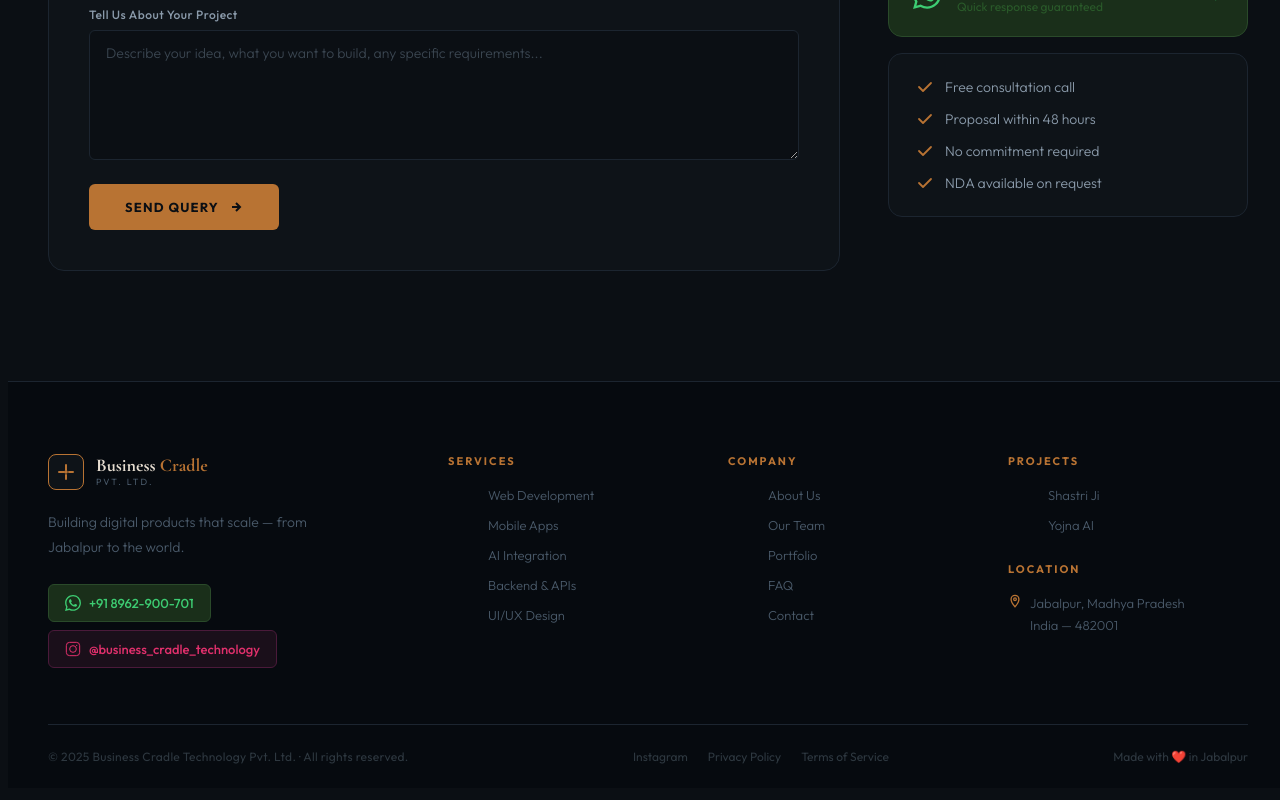
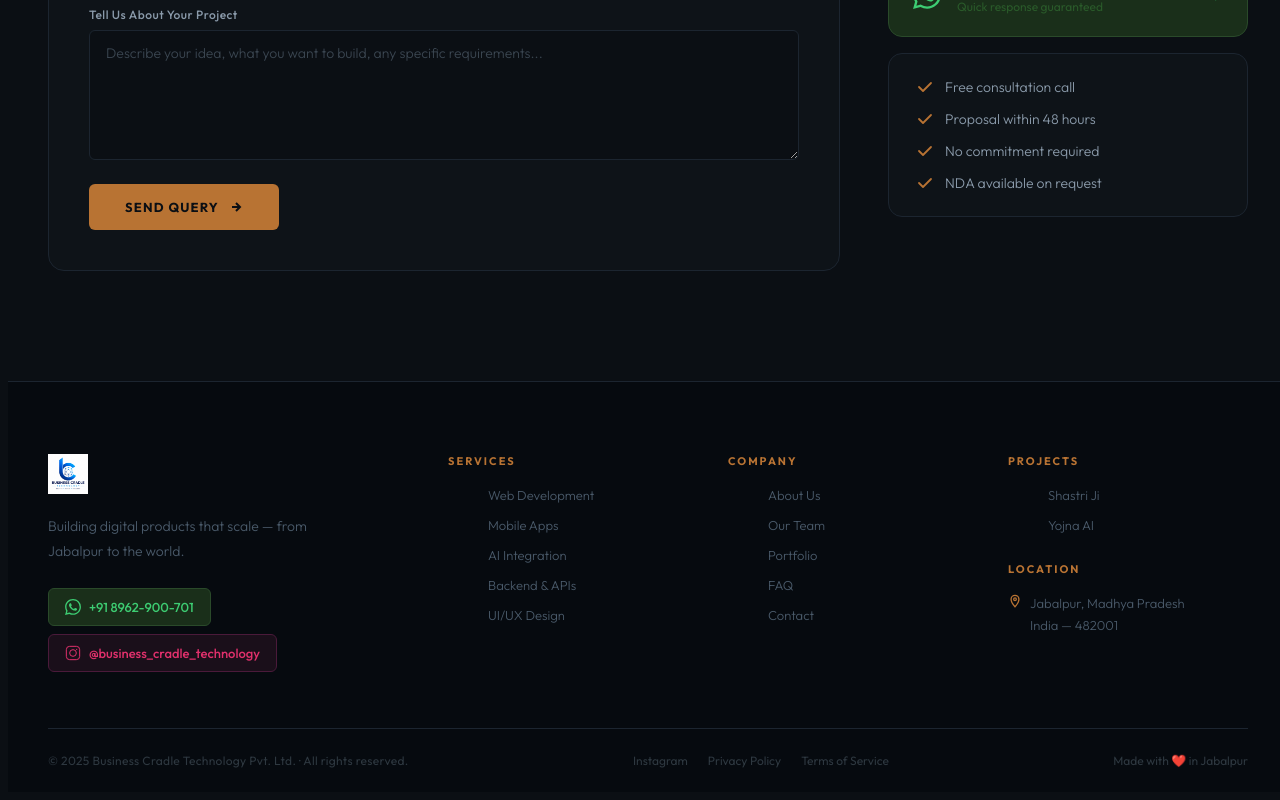
Before and after one commit to Arpita1-23/business-cradlers-web, a React (Vite) app: page / in a window 1280 px wide. Shown: the part 10671-11471 px from the top of the page. Built offline with nearby package versions, Linux system fonts and the light colour scheme.

Commit message:
Update logo to new Business Cradle bc lettermark

```diff
--- a/src/components/Footer.css
+++ b/src/components/Footer.css
@@ -3,12 +3,8 @@
 
 .footer-top { display:grid; grid-template-columns:320px 1fr; gap:80px; padding:72px 0 56px; border-bottom:1px solid #1c2530; }
 
-.footer-logo { display:flex; align-items:center; gap:12px; margin-bottom:20px; }
-.footer-logo-mark { width:36px; height:36px; border:1.5px solid #b87333; border-radius:8px; display:flex; align-items:center; justify-content:center; background:#0e1318; }
-.footer-logo-mark svg { width:18px; height:18px; }
-.footer-logo-name { font-family:'Cormorant Garamond',serif; font-size:18px; font-weight:700; color:#e6ddd0; line-height:1; }
-.footer-logo-name span { color:#b87333; }
-.footer-logo-sub { font-size:9px; color:#4a5a6a; letter-spacing:2px; text-transform:uppercase; margin-top:2px; }
+.footer-logo { margin-bottom:20px; }
+.footer-logo-img { height:40px; width:auto; display:block; object-fit:contain; }
 .footer-tagline { font-size:14px; color:#4a5a6a; line-height:1.8; font-weight:300; margin-bottom:24px; max-width:260px; }
 
 .footer-whatsapp {
--- a/src/components/Footer.jsx
+++ b/src/components/Footer.jsx
@@ -1,4 +1,5 @@
 import './Footer.css'
+import logoImg from '../assets/logo.jpeg'
 
 export default function Footer() {
   return (
@@ -8,16 +9,7 @@
         <div className="footer-top">
           <div className="footer-brand">
             <div className="footer-logo">
-              <div className="footer-logo-mark">
-                <svg viewBox="0 0 18 18">
-                  <path d="M2 9h5M9 2v5M9 12v4M12 9h4" stroke="#b87333" strokeWidth="2" strokeLinecap="round" fill="none"/>
-                  <circle cx="9" cy="9" r="1.8" fill="#b87333"/>
-                </svg>
-              </div>
-              <div>
-                <div className="footer-logo-name">Business <span>Cradle</span></div>
-                <div className="footer-logo-sub">Pvt. Ltd.</div>
-              </div>
+              <img src={logoImg} alt="Business Cradle" className="footer-logo-img" />
             </div>
             <p className="footer-tagline">
               Building digital products that scale — from Jabalpur to the world.
```
Also changed, not shown: src/assets/logo.1.jpg (added), src/assets/logo.jpeg.
